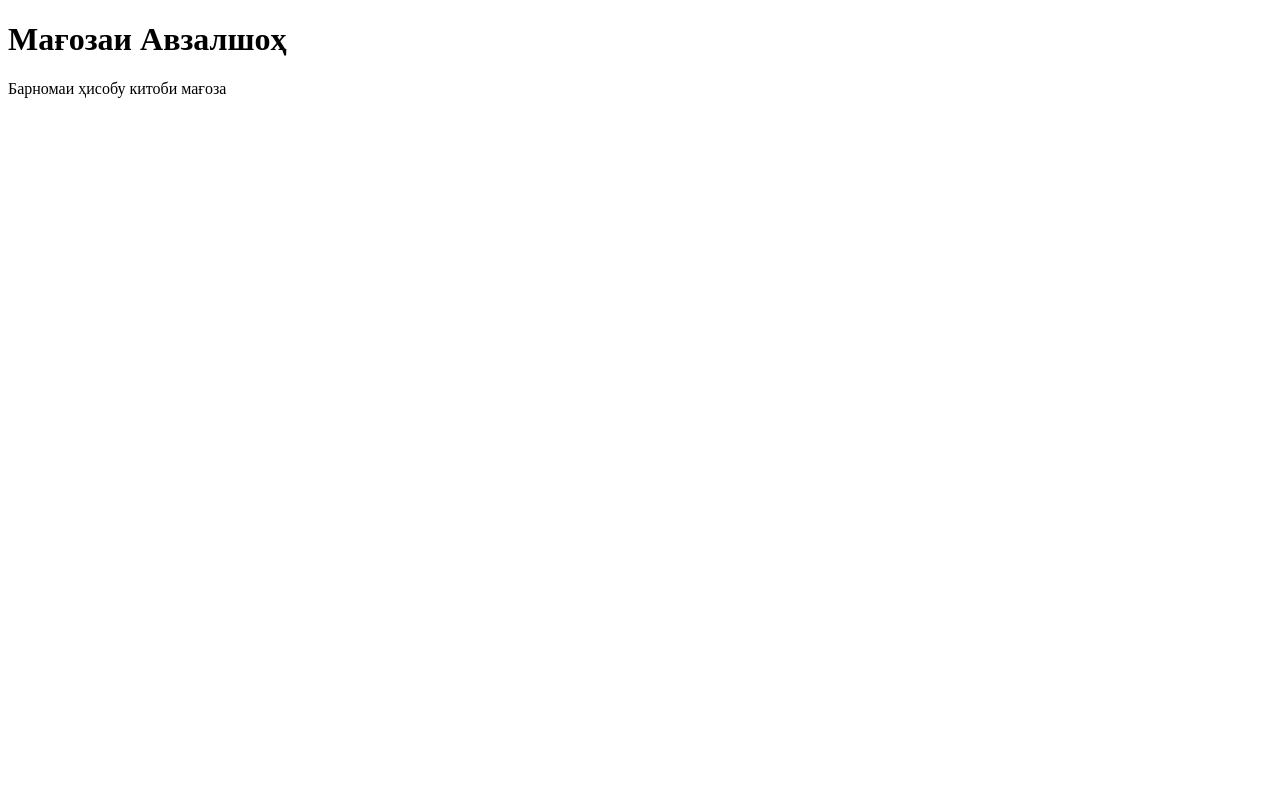
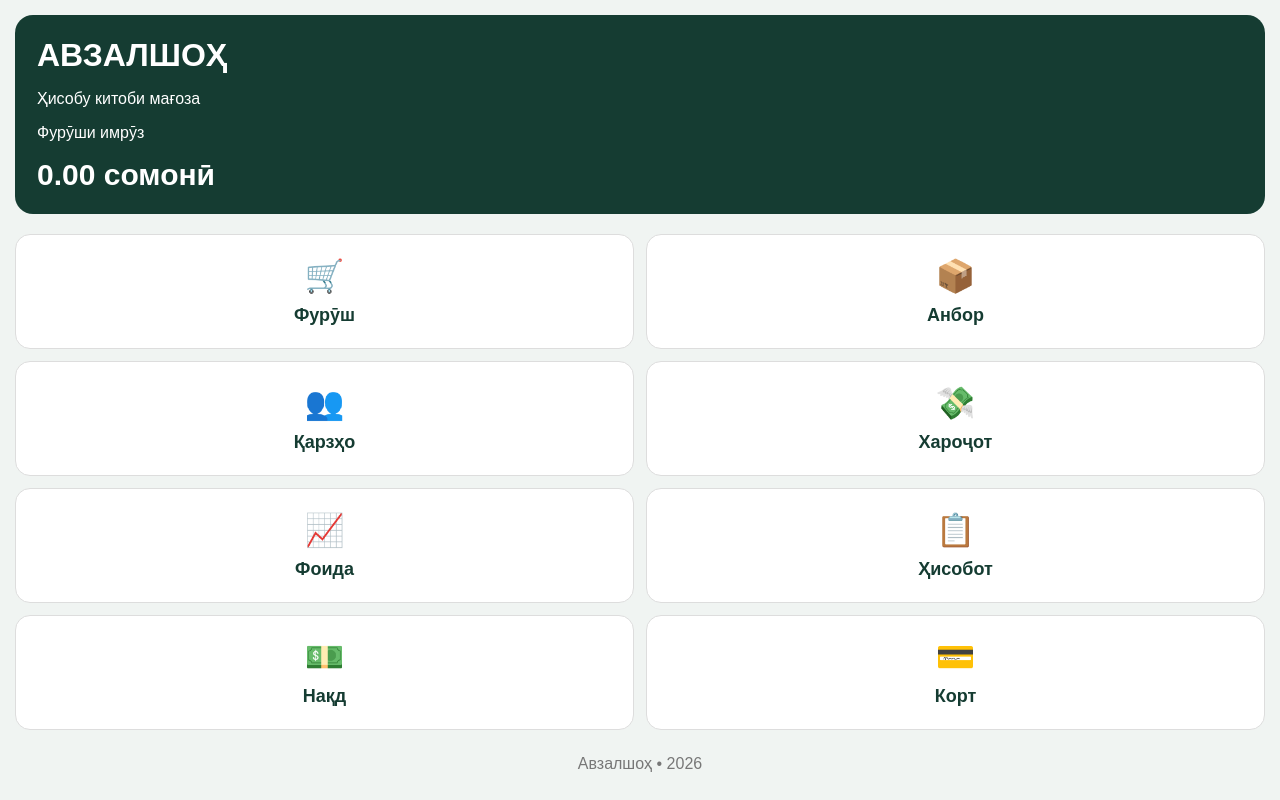
Before and after one commit to afzal995/avzalshoh-app, a plain HTML site: page index.html in a window 1280 px wide. Drawn offline with Linux system fonts and the light colour scheme.

Commit message:
Update index.html

```diff
--- a/index.html
+++ b/index.html
@@ -1,12 +1,73 @@
+
 <!DOCTYPE html>
 <html lang="tg">
 <head>
 <meta charset="UTF-8">
 <meta name="viewport" content="width=device-width, initial-scale=1">
 <title>Авзалшоҳ</title>
+<style>
+*{box-sizing:border-box}
+body{
+font-family:Arial,sans-serif;
+background:#f0f4f2;
+margin:0;
+padding:15px;
+}
+header{
+background:#153c32;
+color:white;
+padding:22px;
+border-radius:18px;
+}
+h1{margin:0}
+.total{
+font-size:30px;
+font-weight:bold;
+}
+.menu{
+display:grid;
+grid-template-columns:1fr 1fr;
+gap:12px;
+margin-top:20px;
+}
+button{
+background:white;
+border:1px solid #ddd;
+border-radius:15px;
+padding:22px 8px;
+font-size:18px;
+color:#153c32;
+font-weight:bold;
+}
+button span{
+display:block;
+font-size:32px;
+margin-bottom:10px;
+}
+footer{
+text-align:center;
+color:#777;
+margin-top:25px;
+}
+</style>
 </head>
 <body>
-<h1>Мағозаи Авзалшоҳ</h1>
-<p>Барномаи ҳисобу китоби мағоза</p>
+<header>
+<h1>АВЗАЛШОҲ</h1>
+<p>Ҳисобу китоби мағоза</p>
+<p>Фурӯши имрӯз</p>
+<div class="total">0.00 сомонӣ</div>
+</header>
+<div class="menu">
+<button><span>🛒</span>Фурӯш</button>
+<button><span>📦</span>Анбор</button>
+<button><span>👥</span>Қарзҳо</button>
+<button><span>💸</span>Хароҷот</button>
+<button><span>📈</span>Фоида</button>
+<button><span>📋</span>Ҳисобот</button>
+<button><span>💵</span>Нақд</button>
+<button><span>💳</span>Корт</button>
+</div>
+<footer>Авзалшоҳ • 2026</footer>
 </body>
 </html>
```
